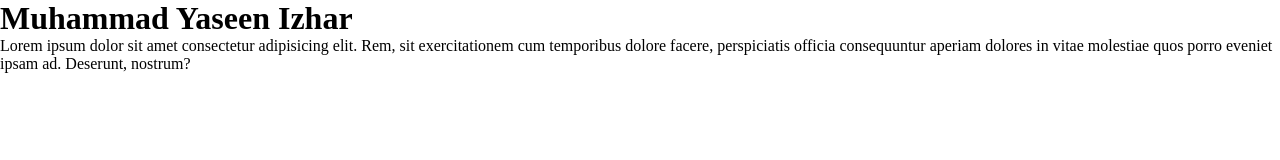
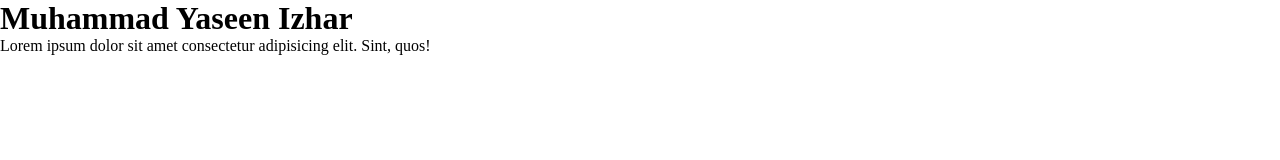
Before and after one commit to yaseenizhar/My-New-Test-Repo, a plain HTML site: page index.html in a window 1280 px wide. Drawn offline with Linux system fonts and the light colour scheme.

Commit message:
Update index.html
update paragraph text

```diff
--- a/index.html
+++ b/index.html
@@ -9,6 +9,6 @@
 </head>
 <body>
     <h1>Muhammad Yaseen Izhar</h1>
-    <p>Lorem ipsum dolor sit amet consectetur adipisicing elit. Rem, sit exercitationem cum temporibus dolore facere, perspiciatis officia consequuntur aperiam dolores in vitae molestiae quos porro eveniet ipsam ad. Deserunt, nostrum?</p>
+    <p>Lorem ipsum dolor sit amet consectetur adipisicing elit. Sint, quos!</p>
 </body>
 </html>
```
